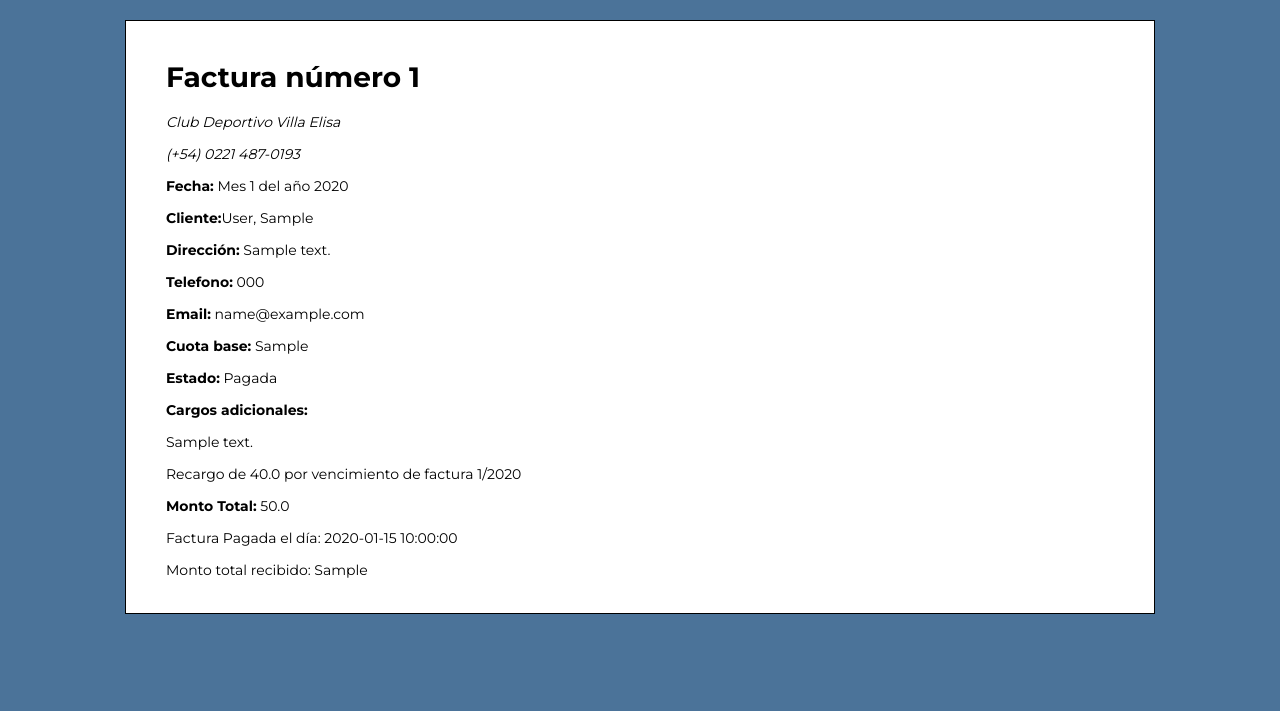
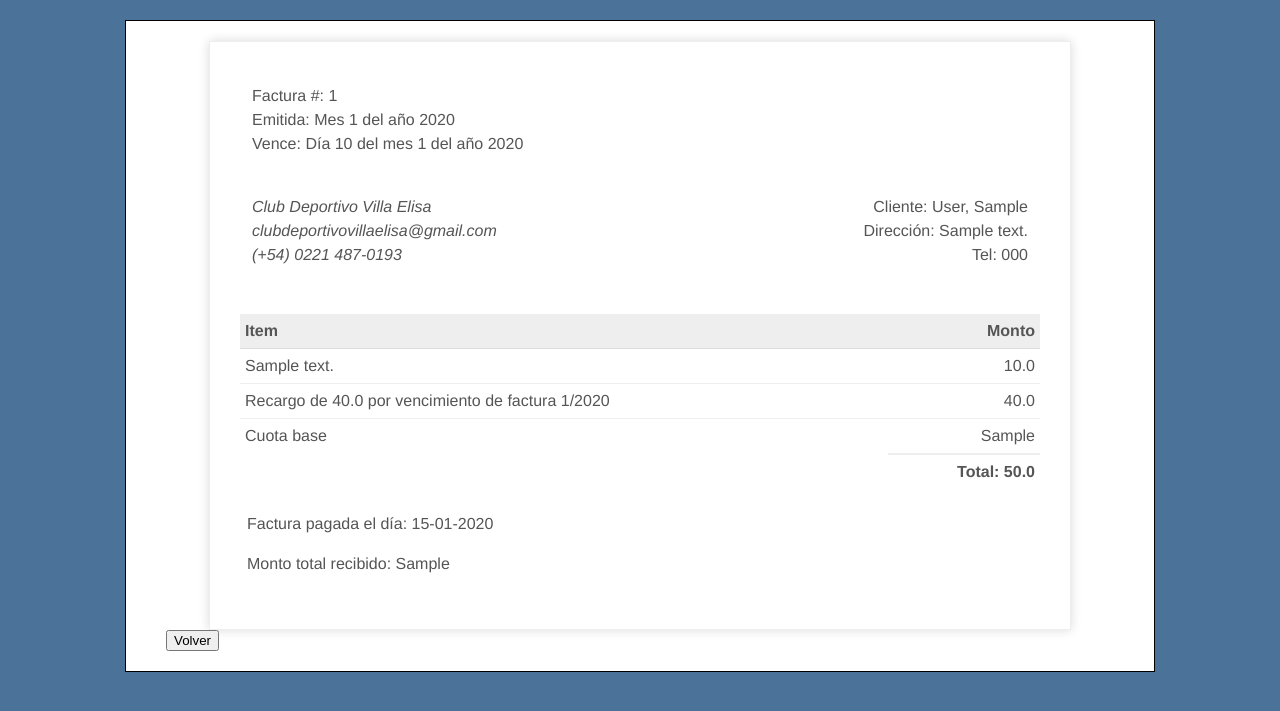
Before and after one commit to rskthomas/flask_club_villa_elisa, a Flask app: page /payments/invoice/1 in a window 1280 px wide. Shown: the top 711 px of the page. Run offline with Flask 2, Linux system fonts and the light colour scheme; tables that the repository leaves empty hold one stand-in row (values such as "Sample post").

Commit message:
invoice summary view updated

```diff
--- a/admin/public/style.css
+++ b/admin/public/style.css
@@ -154,3 +154,68 @@ i {
   #result ul li:hover {
     background: #eee;
   }
+
+  /*https://github.com/sparksuite/simple-html-invoice-template */
+  .invoice-box {
+    max-width: 800px;
+    margin: auto;
+    padding: 30px;
+    border: 1px solid #eee;
+    box-shadow: 0 0 10px rgba(0, 0, 0, 0.15);
+    font-size: 16px;
+    line-height: 24px;
+    font-family: 'Helvetica Neue', 'Helvetica', Helvetica, Arial, sans-serif;
+    color: #555;
+  }
+
+  .invoice-box table {
+    width: 100%;
+    line-height: inherit;
+    text-align: left;
+  }
+
+  .invoice-box table td {
+    padding: 5px;
+    vertical-align: top;
+  }
+
+  .invoice-box table tr td:nth-child(2) {
+    text-align: right;
+  }
+
+  .invoice-box table tr.top table td {
+    padding-bottom: 20px;
+  }
+
+  .invoice-box table tr.top table td.title {
+    font-size: 45px;
+    line-height: 45px;
+    color: #333;
+  }
+
+  .invoice-box table tr.information table td {
+    padding-bottom: 40px;
+  }
+
+  .invoice-box table tr.heading td {
+    background: #eee;
+    border-bottom: 1px solid #ddd;
+    font-weight: bold;
+  }
+
+  .invoice-box table tr.details td {
+    padding-bottom: 20px;
+  }
+
+  .invoice-box table tr.item td {
+    border-bottom: 1px solid #eee;
+  }
+
+  .invoice-box table tr.item.last td {
+    border-bottom: none;
+  }
+
+  .invoice-box table tr.total td:nth-child(2) {
+    border-top: 2px solid #eee;
+    font-weight: bold;
+  }
--- a/admin/src/web/templates/payments/list.html
+++ b/admin/src/web/templates/payments/list.html
@@ -25,4 +25,5 @@
 {% endfor %}
 {%endif%}
 
+  <a href="/payments"><button>Volver </button></a>
 {% endblock %}
--- a/admin/src/web/templates/payments/show.html
+++ b/admin/src/web/templates/payments/show.html
@@ -5,40 +5,102 @@
 <meta charset="utf-8">
 {% endblock %}
 {% block content %}
-<h1>Factura número {{invoice.id}}</h1>
+<body>
+	<div class="invoice-box">
+		<table cellpadding="0" cellspacing="0">
+			<tr class="top">
+				<td colspan="2">
+					<table>
+						<tr>
+							<td>
+								Factura #: {{invoice.id}}<br />
+								Emitida: Mes {{invoice.month}} del año {{invoice.year}}<br />
+								Vence: Día 10 del mes {{invoice.month}} del año {{invoice.year}}
+							</td>
+						</tr>
+					</table>
+				</td>
+			</tr>
 
+			<tr class="information">
+				<td colspan="2">
+					<table>
+						<tr>
+							<td>
 								<address>
-	<p>Club Deportivo Villa Elisa</p>
-		<p>(+54) 0221 487-0193</p>
+									Club Deportivo Villa Elisa<br />
+									clubdeportivovillaelisa@gmail.com<br />
+									(+54) 0221 487-0193
 								</address>
+							</td>
 
-<p> <strong>Fecha:</strong> Mes {{invoice.month}} del año {{invoice.year}}   </p>
-<p> <strong>Cliente:</strong>{{invoice.member.last_name}}, {{invoice.member.first_name}} </p>
-<p> <strong>Dirección:</strong> {{invoice.member.address}} </p>
-<p> <strong>Telefono:</strong> {{invoice.member.phone_number}} </p>
-<p> <strong>Email:</strong> {{invoice.member.email}} </p>
-<p> <strong>Cuota base:</strong> {{invoice.base_price}} </p>
-<p> <strong>Estado:</strong> {%if invoice.paid%}Pagada{%else%}No pagada{%endif%}</p>
+							<td>
+								Cliente: {{invoice.member.last_name}}, {{invoice.member.first_name}} <br />
+								Dirección: {{invoice.member.address}}<br />
+								Tel: {{invoice.member.phone_number}}
+							</td>
+						</tr>
+					</table>
+				</td>
+			</tr>
 
-<p><strong>Cargos adicionales:</strong></p>
+			<tr class="heading">
+				<td>Item</td>
+
+				<td>Monto</td>
+			</tr>
+
 			{% for item in invoice.extra_items %}
-<p> {{item.description}} </p>
+			<tr class="item">
+				<td>{{item.description}}</td>
+
+				<td>{{item.amount}}</td>
+			</tr>
 
 			{% endfor %}
 
-<p> <strong>Monto Total:</strong> {{invoice.total_price}} </p>
+			<tr class="item last">
+				<td>Cuota base</td>
+
+				<td>{{invoice.base_price}} </td>
+			</tr>
+
+			<tr class="total">
+				<td></td>
+
+				<td>Total: {{invoice.total_price}}</td>
+			</tr>
+		</table>
 
 		{% if invoice.paid %}
-<p> Factura Pagada el día: {{invoice.payment.payment_date}}  </p>
-<p> Monto total recibido: {{invoice.payment.amount}}  </p>
 
-{% else%}
+		<tr class="top">
+			<td colspan="2">
+				<table>
+					<tr>
+						<td>
+							<p> Factura pagada el día: {{invoice.payment.payment_date.strftime('%d-%m-%Y')}} </p>
+							<p> Monto total recibido: {{invoice.payment.amount}} </p>
+						</td>
+					</tr>
+				</table>
+			</td>
+		</tr>
+		{% endif %}
+
+	</div>
+</body>
+
+
+
+{% if not invoice.paid%}
 
 <form action="{{url_for('payments.pay_invoice',invoice_id=invoice.id)}}" method="post">
 	<input type="submit" value="Pagar">
 </form>
 
 {% endif%}
-
-
+<form>
+ <input style="justify-content: center" type="button" value="Volver" onclick="history.back()">
+</form>
 {% endblock %}
```
Lines whose indentation alone changed are shown as unchanged.
